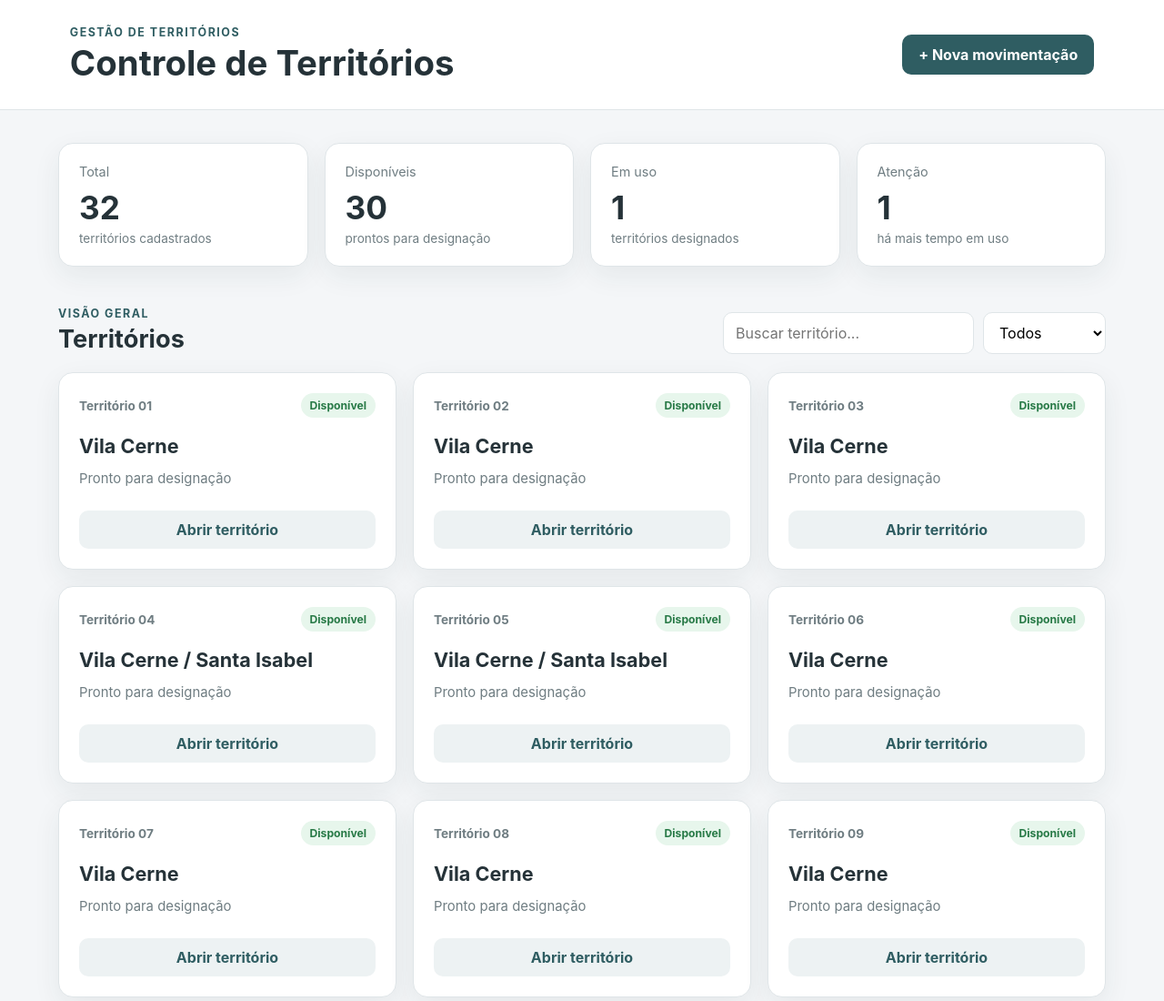
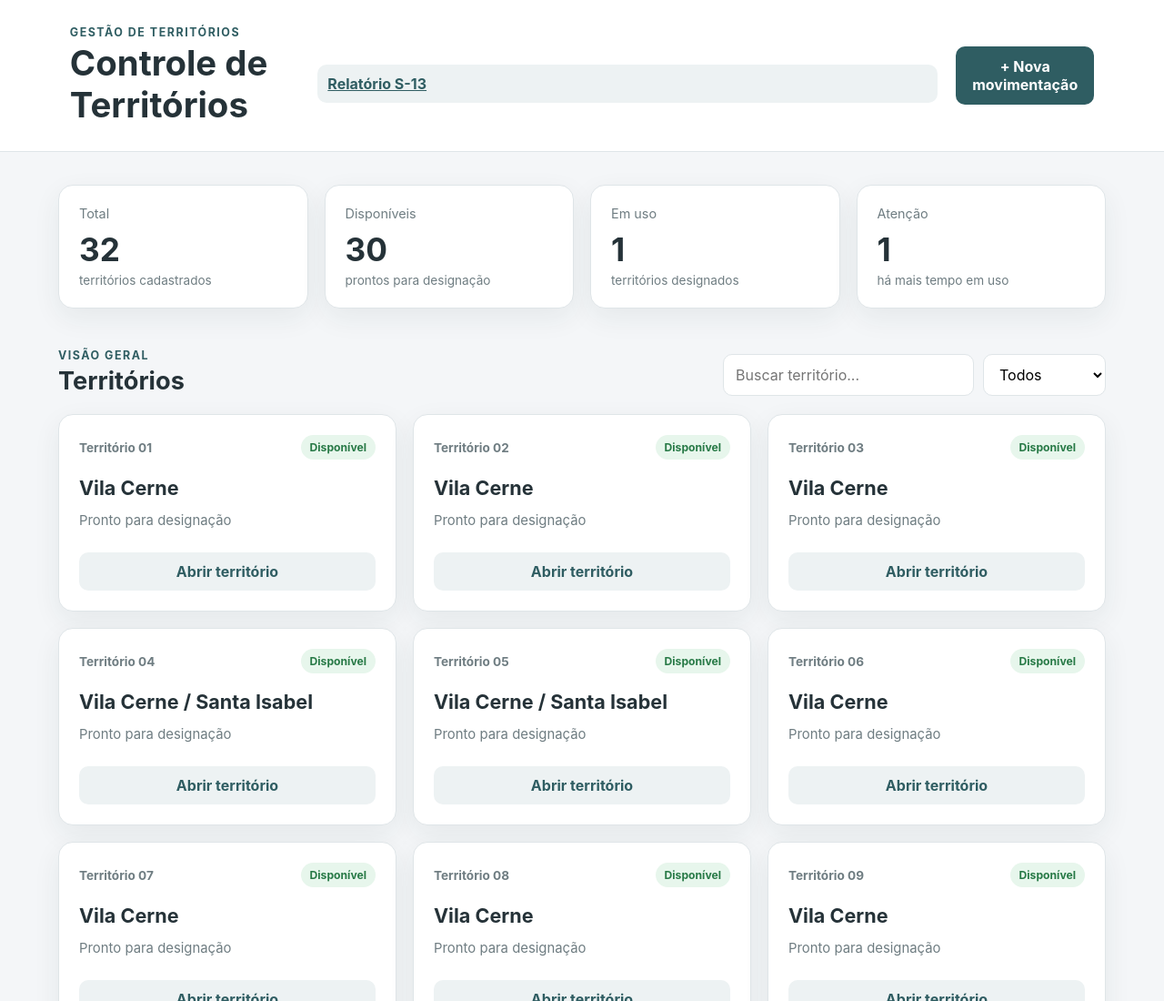
Before and after one commit to Rogerrta/territorios-app, a plain HTML site: page index.html in a window 1280 px wide. Shown: the top 1100 px of the page at 91% size. Drawn offline with Linux system fonts and the light colour scheme.

Commit message:
Consolida gestao de territorios e relatorio S-13

```diff
--- a/assets/css/style.css
+++ b/assets/css/style.css
@@ -302,7 +302,7 @@ select {
 }
 
 .btn-secondary:hover {
-  background: #e1e8ea;
+  background: #f3f7f7;
 }
 
 /* RESPONSIVO */
--- a/index.html
+++ b/index.html
@@ -30,7 +30,12 @@
         Controle de Territórios
       </h1>
     </div>
-
+  <a
+    href="relatorio-s13.html"
+    class="btn btn-secondary"
+  >
+    Relatório S-13
+  </a>
     <button
       class="btn-primary"
       id="newMovementBtn"
```
Also changed, not shown: 1 other file.
